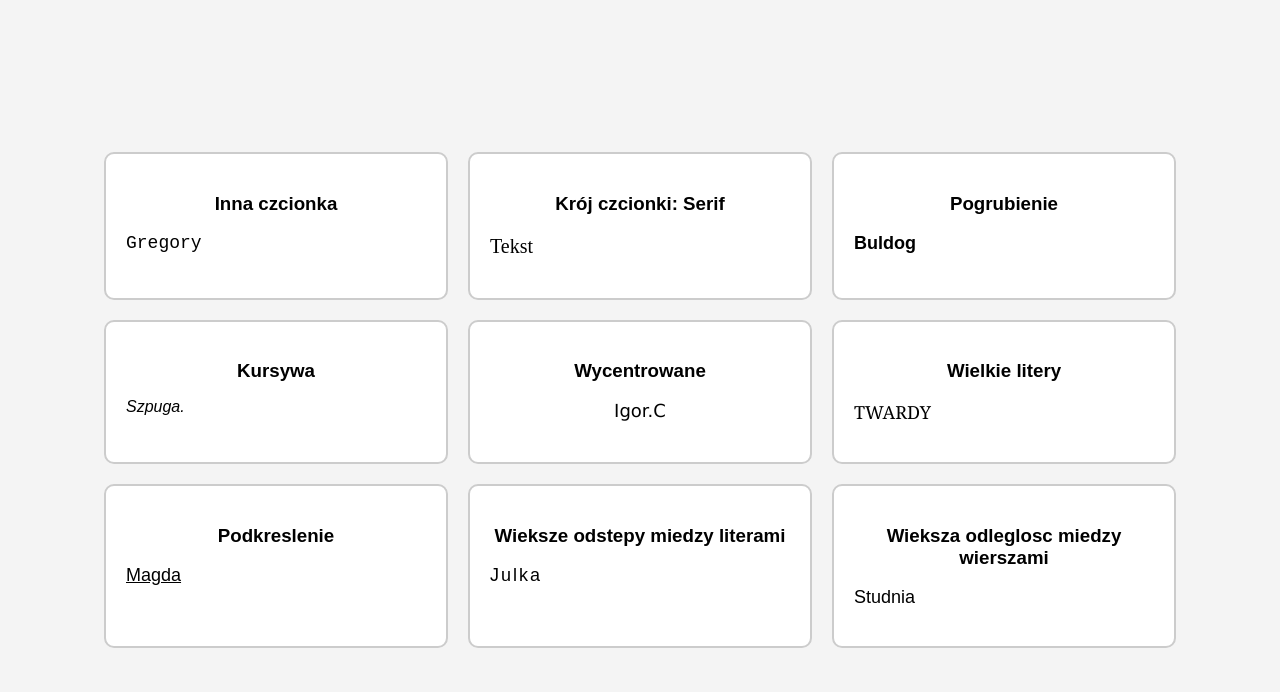
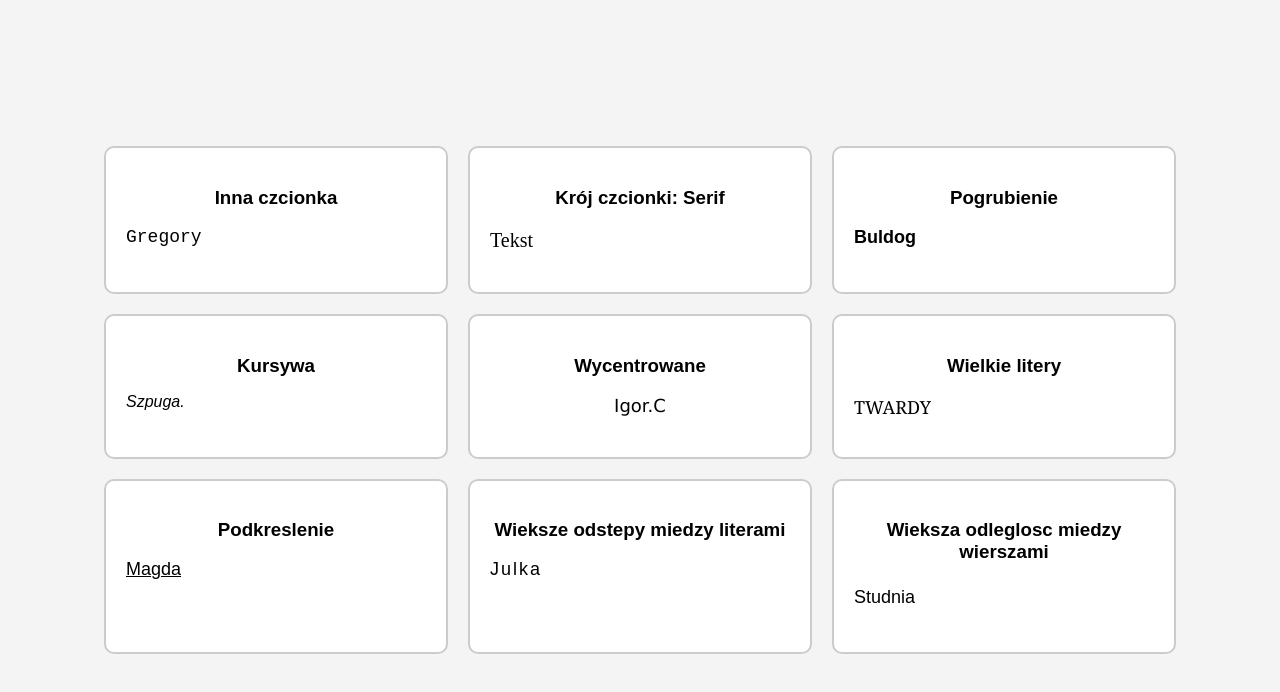
Before and after one commit to milkogamer/stylowanieczcionkiwchodzewtonaseriojestemsobiegraczemzaczynamnastepnysezonskibidibisigmanegrittaaaaa, a plain HTML site: page index.html in a window 1280 px wide. Drawn offline with Linux system fonts and the light colour scheme.

Commit message:
Update index.html

```diff
--- a/index.html
+++ b/index.html
@@ -87,7 +87,7 @@
             letter-spacing: 2px;
         }
 
-        .font9 .example-text {
+        .font9 .przyklady {
             font-family: 'Arial', sans-serif;
             font-size: 18px;
             line-height: 1.8;
```
